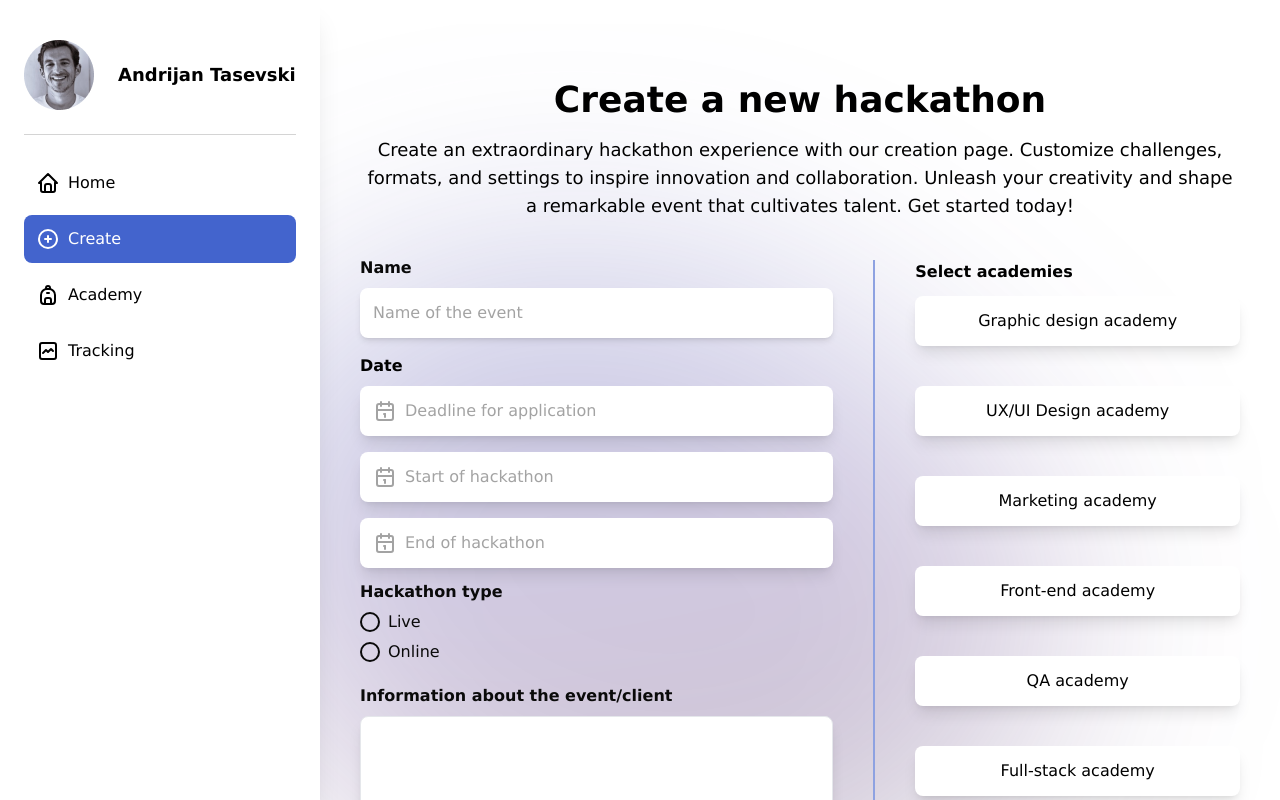
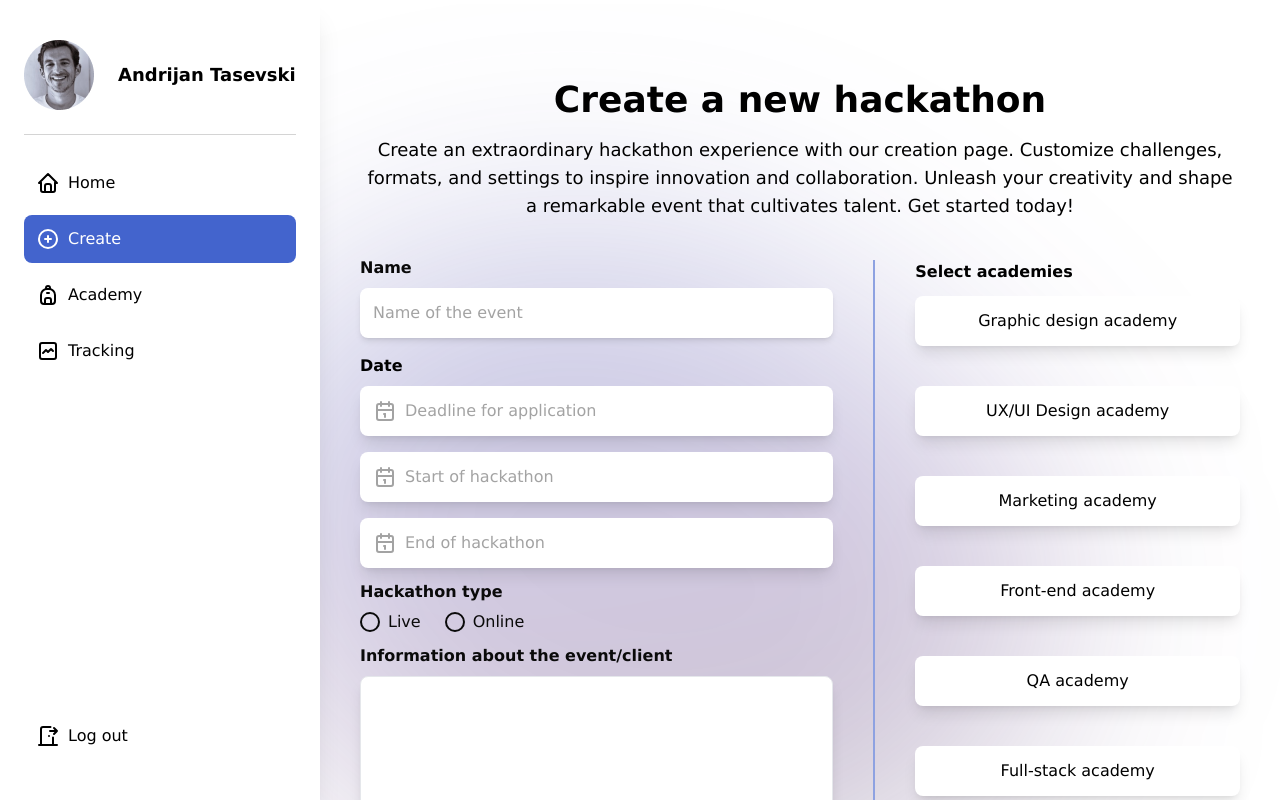
Before and after one commit to andrijantasevski/hackathons-platform, a Next.js app: page /dashboard/create in a window 1280 px wide. Shown: the top 800 px of the page. Built offline with nearby package versions, Linux system fonts and the light colour scheme; no server answers; sample sign-in values are in the browser's storage.

Commit message:
refactor: dashboard buttons and links. added logout button.

```diff
--- a/src/layouts/DashboardLayout.tsx
+++ b/src/layouts/DashboardLayout.tsx
@@ -1,33 +1,54 @@
 import Image from "next/image";
 import Link from "next/link";
-import { IconHome, IconCirclePlus, IconGraph, IconBackpack, IconMenu } from "@tabler/icons-react";
+import {
+  IconHome,
+  IconCirclePlus,
+  IconGraph,
+  IconBackpack,
+  IconMenu,
+  IconDoorExit,
+} from "@tabler/icons-react";
 import { useRouter } from "next/router";
 import ModalNavigationMenu from "@/components/ModalNavigationMenu";
 import { useEffect, useState } from "react";
-import useIsLoggedIn, { useUserContext } from "@/utils/userContext";
+import { useUserContext } from "@/utils/userContext";
 import LoadingSpinner from "@/components/ui/LoadingSpinner";
 import { Separator } from "@/components/ui/Separator";
+import { Slot } from "@radix-ui/react-slot";
+import { twMerge } from "tailwind-merge";
 
-type Props = {
+// ${
+//   router.pathname === href ? "bg-primary text-white" : ""
+// }
+
+interface DashboardSidebarButtonProps
+  extends React.ButtonHTMLAttributes<HTMLButtonElement> {
+  asChild?: boolean;
+}
+
+function DashboardSidebarButton({
+  asChild,
+  className,
+  ...props
+}: DashboardSidebarButtonProps) {
+  const Comp = asChild ? Slot : "button";
+
+  return (
+    <Comp
+      className={twMerge(
+        "flex w-full items-center gap-2 rounded-lg p-3 transition-colors hover:bg-primary-100 hover:text-white",
+        className
+      )}
+      {...props}
+    />
+  );
+}
+
+type DashboardLayoutProps = {
   children: React.ReactNode;
 };
 
-type DashboardLinkProps = {
-  href: string;
-  children: React.ReactNode;
-};
-
-function DashboardLink({ href, children }: DashboardLinkProps) {
-  const router = useRouter();
-
-  return (
-    <Link href={href} className={`flex w-full items-center gap-2 rounded-lg p-3 transition-colors hover:bg-primary-100 hover:text-white ${router.pathname === href ? "bg-primary text-white" : ""}`}>
-      {children}
-    </Link>
-  );
-}
-
-export default function DashboardLayout({ children }: Props) {
+export default function DashboardLayout({ children }: DashboardLayoutProps) {
   const router = useRouter();
 
   const [isSlideInMenuOpen, setIsSlideInMenuOpen] = useState(false);
@@ -71,38 +92,94 @@ export default function DashboardLayout({ children }: Props) {
 
           <aside className="sticky top-0 hidden h-screen w-80 shrink-0 flex-col items-center gap-6 bg-white px-6 py-10 shadow-xl lg:flex 2xl:w-96">
             <div className="flex w-full items-center gap-6">
-              <Image priority src="/images/user-image.png" width={70} height={70} alt="user image" />
+              <Image
+                priority
+                src="/images/user-image.png"
+                width={70}
+                height={70}
+                alt="user image"
+              />
               <p className="text-lg font-bold">Andrijan Tasevski</p>
             </div>
 
             <Separator />
 
+            <div className="flex h-full w-full flex-col justify-between">
               <div className="flex w-full flex-col gap-2">
-              <DashboardLink href="/dashboard">
+                <DashboardSidebarButton
+                  asChild
+                  className={
+                    router.pathname === "/dashboard"
+                      ? "bg-primary text-white"
+                      : ""
+                  }
+                >
+                  <Link href="/dashboard">
                     <IconHome />
                     Home
-              </DashboardLink>
+                  </Link>
+                </DashboardSidebarButton>
 
-              <DashboardLink href="/dashboard/create">
+                <DashboardSidebarButton
+                  asChild
+                  className={
+                    router.pathname === "/dashboard/create"
+                      ? "bg-primary text-white"
+                      : ""
+                  }
+                >
+                  <Link href="/dashboard/create">
                     <IconCirclePlus />
                     Create
-              </DashboardLink>
+                  </Link>
+                </DashboardSidebarButton>
 
-              <DashboardLink href="/dashboard/academy">
+                <DashboardSidebarButton
+                  asChild
+                  className={
+                    router.pathname === "/dashboard/academy"
+                      ? "bg-primary text-white"
+                      : ""
+                  }
+                >
+                  <Link href="/dashboard/academy">
                     <IconBackpack />
                     Academy
-              </DashboardLink>
+                  </Link>
+                </DashboardSidebarButton>
 
-              <DashboardLink href="/dashboard/tracking">
+                <DashboardSidebarButton
+                  asChild
+                  className={
+                    router.pathname === "/dashboard/tracking"
+                      ? "bg-primary text-white"
+                      : ""
+                  }
+                >
+                  <Link href="/dashboard/tracking">
                     <IconGraph />
                     Tracking
-              </DashboardLink>
+                  </Link>
+                </DashboardSidebarButton>
+              </div>
+
+              <div>
+                <DashboardSidebarButton>
+                  <IconDoorExit />
+                  Log out
+                </DashboardSidebarButton>
+              </div>
             </div>
           </aside>
 
           <section className="w-full">{children}</section>
 
-          {isSlideInMenuOpen && <ModalNavigationMenu isSlideInMenuOpen={isSlideInMenuOpen} closeSlideInMenu={closeSlideInMenu} />}
+          {isSlideInMenuOpen && (
+            <ModalNavigationMenu
+              isSlideInMenuOpen={isSlideInMenuOpen}
+              closeSlideInMenu={closeSlideInMenu}
+            />
+          )}
         </main>
       )}
     </>
--- a/src/pages/dashboard/create.tsx
+++ b/src/pages/dashboard/create.tsx
@@ -295,7 +295,12 @@ const DashboardCreate: NextPageWithLayout = () => {
                 name="type_id"
                 rules={{ required: true }}
                 render={({ field: { onChange } }) => (
-                  <RadioGroup id="hackathonTypeInput" onValueChange={onChange}>
+                  <RadioGroup
+                    id="hackathonTypeInput"
+                    onValueChange={onChange}
+                    direction="horizontal"
+                    className="gap-6"
+                  >
                     <div className="flex items-center space-x-2">
                       <RadioGroupItem
                         variant={errors.type_id ? "error" : "primary"}
```
Lines whose indentation alone changed are shown as unchanged.
